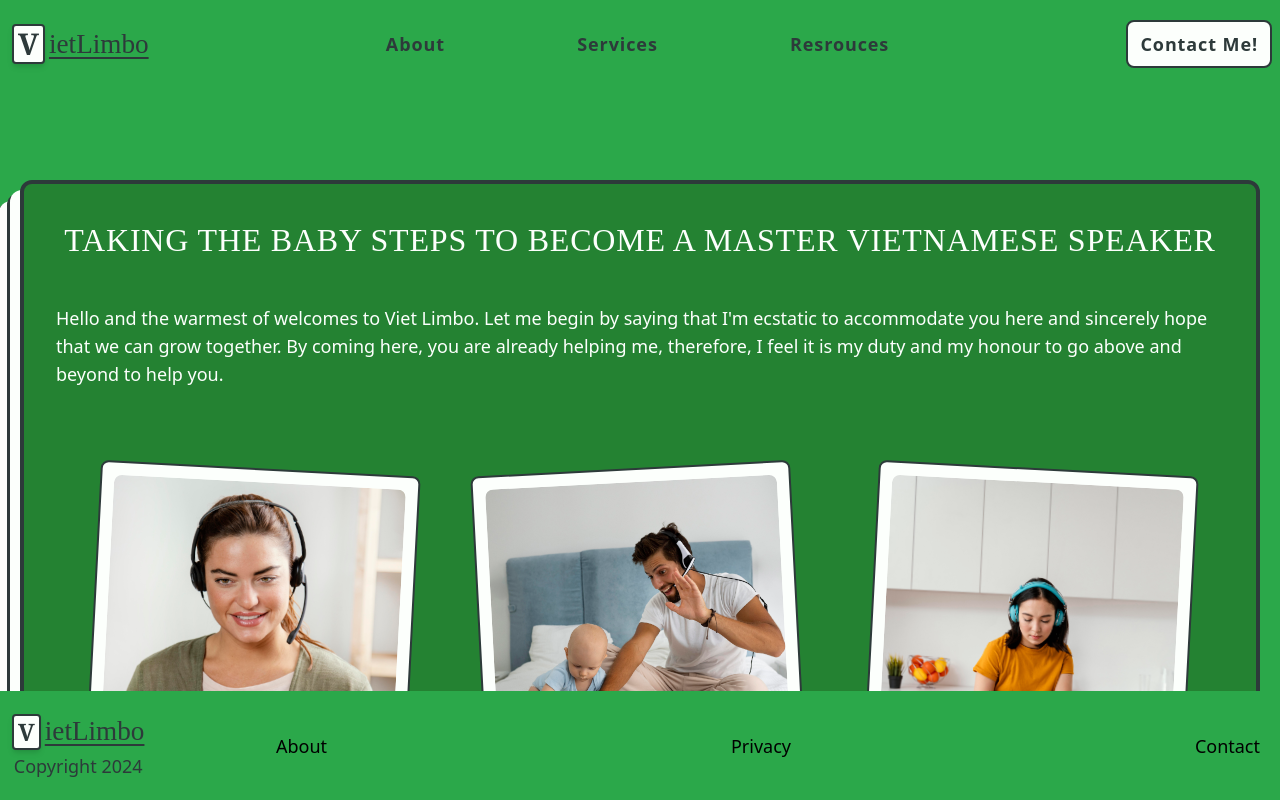
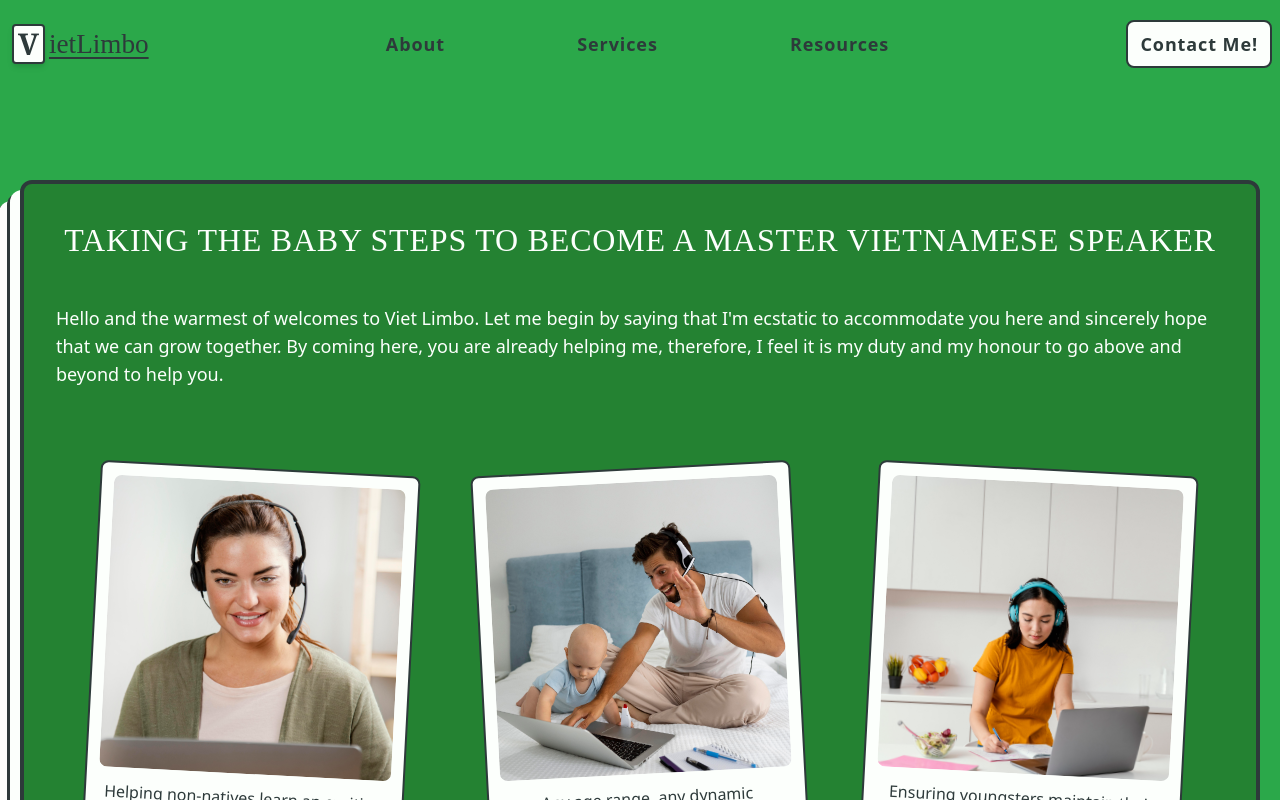
Before and after one commit to StevieBrooks/vietLimbo, a React (Create React App) app in the folder vietlimbo/: page / in a window 1280 px wide. Shown: the top 800 px of the page. Built offline with nearby package versions, Linux system fonts and the light colour scheme; the HTML template or start-up script is replaced by a standard one; a web font is replaced by a local one.

Commit message:
build header links

```diff
--- a/vietlimbo/src/App.js
+++ b/vietlimbo/src/App.js
@@ -1,23 +1,46 @@
+// PAGES
 import Header from "./components/Header"
 import Body from "./components/Body"
 import Footer from "./components/Footer"
+import AboutPage from "./components/AboutPage"
+import ServicesPage from "./components/ServicesPage"
+import ResourcesPage from "./components/ResourcesPage"
+import ContactPage from "./components/ContactPage"
+
+
 import './App.css'
-import { useState, useRef } from "react"
+import { useState } from "react"
 import BodyContext from "./contextFile"
 
 export default function App() {
 
-  const [bodyActive, setBodyActive] = useState(true)
-  const [aboutActive, setAboutActive] = useState(false)
-  const [servicesActive, setServicesActive] = useState(false)
-  const [resourcesActive, setResourcesActive] = useState(false)
-  const [contactActive, setContextActive] = useState(false)
+  const [pageActive, setPageActive] = useState("body")
+
+  const pageFunction = () => {
+    switch(pageActive) {
+      case "about":
+        return <AboutPage />;
+        break;
+      case "services":
+        return <ServicesPage />;
+        break;
+      case "resources":
+        return <ResourcesPage />;
+        break;
+      case "contact":
+        return <ContactPage />;
+        break;
+      default:
+        return <Body />;
+        break;
+    }
+  }
 
   return (<>
 
-    <BodyContext.Provider value={[bodyActive, setBodyActive, aboutActive, setAboutActive, servicesActive, setServicesActive, resourcesActive, setResourcesActive, contactActive, setContextActive]}>
+    <BodyContext.Provider value={[pageActive, setPageActive]}>
       <Header />
-      {bodyActive && <Body />}
+      {pageFunction()}
       <Footer />
     </BodyContext.Provider>
 
--- /dev/null
+++ b/vietlimbo/src/components/AboutPage.jsx
@@ -0,0 +1,10 @@
+import { useContext } from "react"
+import BodyContext from "../contextFile"
+
+export default function AboutPage() {
+    return (<>
+
+        <p className="mt-[10rem]">This is the About page</p>
+
+    </>)
+}
--- a/vietlimbo/src/components/Body.jsx
+++ b/vietlimbo/src/components/Body.jsx
@@ -3,12 +3,8 @@ import hero2 from "../images/hero2.jpg"
 import hero3 from "../images/hero3.jpg"
 import calendar from "../images/calendar.png"
 import avatar from "../images/lily1.png"
-import { useContext } from "react"
-import BodyContext from "../contextFile"
 
 export default function Body() {
-
-    const [bodyActive, setBodyActive] = useContext(BodyContext)
 
     const studentReviews = [
         {
--- /dev/null
+++ b/vietlimbo/src/components/ContactPage.jsx
@@ -0,0 +1,7 @@
+export default function ContactPage() {
+    return (<>
+
+        <p className="mt-[10rem]">This is the Contact Page</p>
+
+    </>)
+}
--- a/vietlimbo/src/components/Footer.jsx
+++ b/vietlimbo/src/components/Footer.jsx
@@ -1,7 +1,7 @@
 export default function Footer() {
     return (<>
 
-        <footer className="flex justify-between items-center bg-primary py-5 fixed bottom-0 w-full">
+        <footer className="flex justify-between items-center bg-primary py-5">
             <div className="brand-container">
             <div className="brand flex items-center ms-3 cursor-pointer">
                 <span className="logo bg-white text-secblack text-2xl font-bold font-serif px-1 rounded border-2 shadow-md">V</span>
--- a/vietlimbo/src/components/Header.jsx
+++ b/vietlimbo/src/components/Header.jsx
@@ -4,21 +4,36 @@ import BodyContext from "../contextFile"
 
 export default function Header() {
 
-    const [bodyActive, setBodyActive] = useContext(BodyContext)
+    const [pageActive, setPageActive]= useContext(BodyContext)
 
     const brandFunction = (e) => {
         e.preventDefault()
-        setBodyActive(true)
+        setPageActive("body")
     }
 
     const aboutFunction = (e) => {
         e.preventDefault()
-        setBodyActive(false)
+        setPageActive("about")
+    }
+
+    const servicesFunction = (e) => {
+        e.preventDefault()
+        setPageActive("services")
+    }
+
+    const resourcesFunction = (e) => {
+        e.preventDefault()
+        setPageActive("resources")
+    }
+
+    const contactFunction = (e) => {
+        e.preventDefault()
+        setPageActive("contact")
     }
 
     return (<>
 
-        <header className="flex justify-between items-center fixed w-full z-50 bg-primary py-5">
+        <header className="flex justify-between items-center fixed top-0 w-full z-50 bg-primary py-5">
 
             <div className="brand flex items-center ms-3 cursor-pointer" onClick={brandFunction}>
                 <span className="logo bg-white text-secblack text-3xl font-bold font-serif px-1 rounded border-2 shadow-md">V</span>
@@ -29,13 +44,13 @@ export default function Header() {
             <nav className="w-3/5">
                 <ul className="flex justify-evenly text-lg text-secblack font-bold tracking-wider">
                     <li className="hover:text-white" onClick={aboutFunction}><a href="">About</a></li>
-                    <li className="hover:text-white"><a href="">Services</a></li>
-                    <li className="hover:text-white"><a href="">Resrouces</a></li>
+                    <li className="hover:text-white" onClick={servicesFunction}><a href="">Services</a></li>
+                    <li className="hover:text-white" onClick={resourcesFunction}><a href="">Resources</a></li>
                     {/* <li className="hover:text-white"><a href="">Blog</a></li> */}
                 </ul>
             </nav>
 
-            <button className="bg-white hover:bg-secondary px-3 py-2 border border-2 border-secblack rounded-lg me-2 text-lg text-secblack hover:text-white font-bold tracking-wider">Contact Me!</button>
+            <button className="bg-white hover:bg-secondary px-3 py-2 border border-2 border-secblack rounded-lg me-2 text-lg text-secblack hover:text-white font-bold tracking-wider" onClick={contactFunction}>Contact Me!</button>
 
         </header>
 
--- /dev/null
+++ b/vietlimbo/src/components/ResourcesPage.jsx
@@ -0,0 +1,7 @@
+export default function ResourcesPage() {
+    return (<>
+
+        <p className="mt-[10rem]">This is the Resources Page</p>
+
+    </>)
+}
--- /dev/null
+++ b/vietlimbo/src/components/ServicesPage.jsx
@@ -0,0 +1,7 @@
+export default function ServicesPage() {
+    return (<>
+
+            <p className="mt-[10rem]">This is the Services Page</p>
+
+        </>)
+}
```
